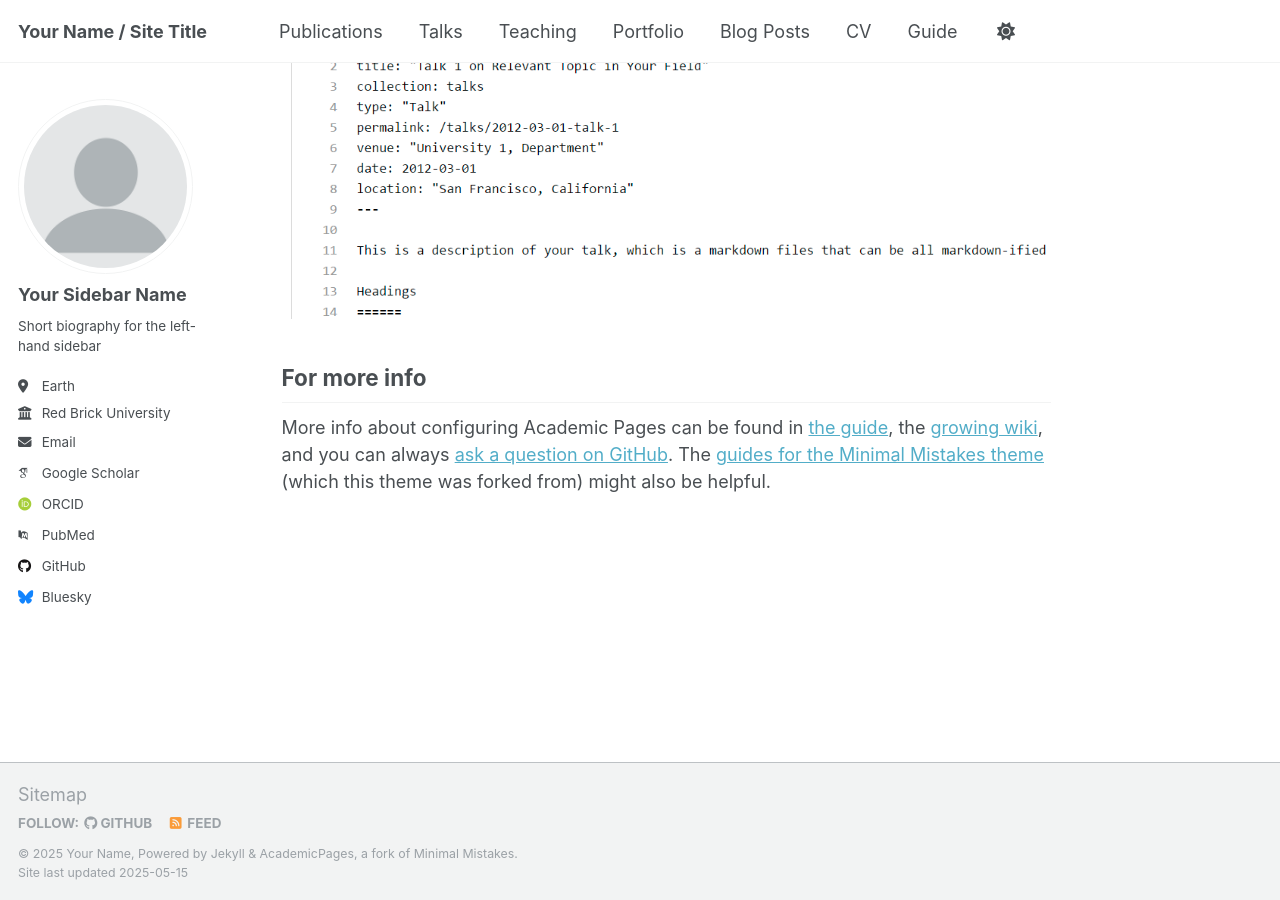
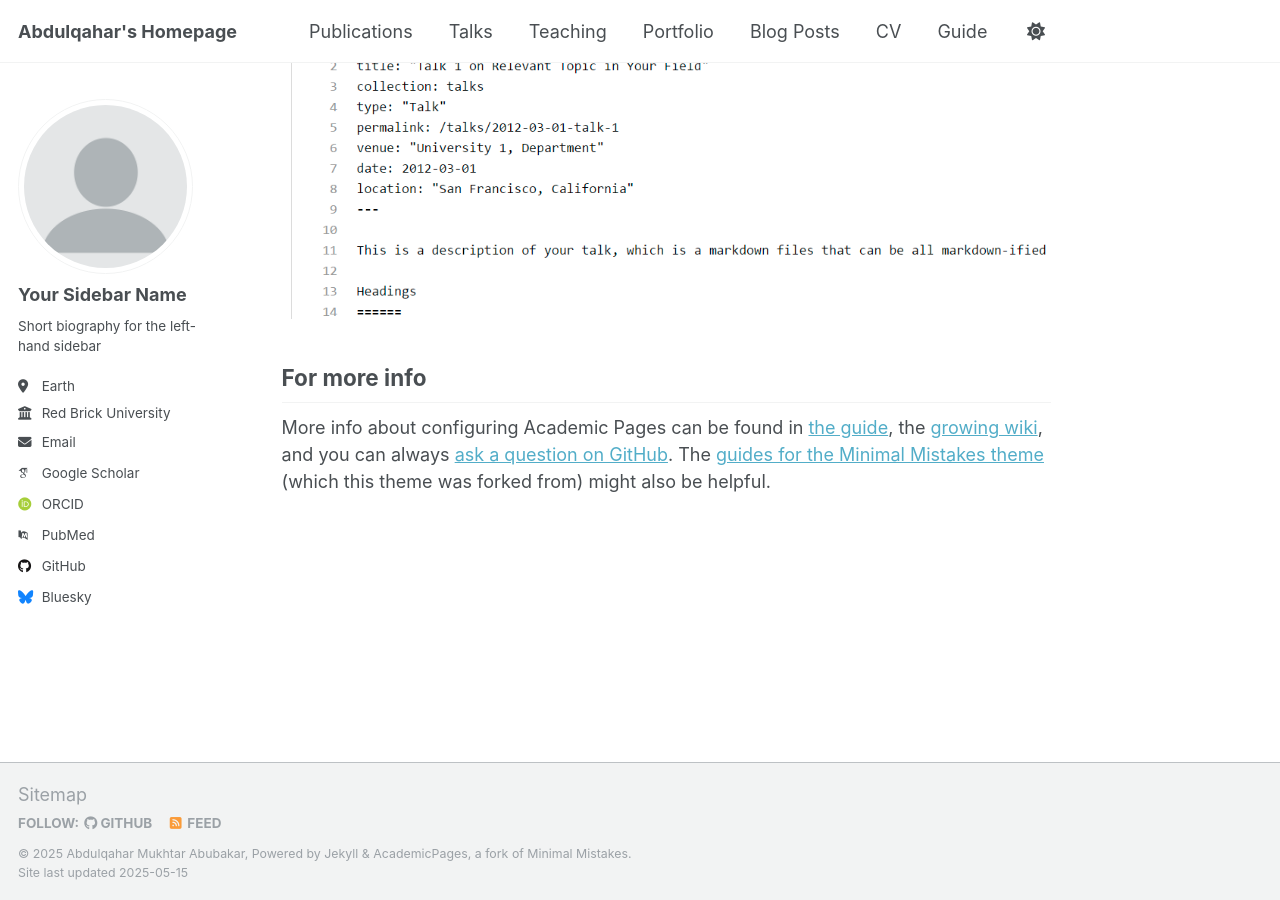
Before and after one commit to Abdulqahar47/Abdulqahar.github.io, a Jekyll site: the page built from _pages/about.md, in a window 1280 px wide and 900 px high, scrolled down 2636 px. Built offline with Jekyll 4.4.1, drawn with Linux system fonts in a browser that asks for light colours; some web fonts are replaced.

Commit message:
Update _config.yml

```diff
--- a/_config.yml
+++ b/_config.yml
@@ -9,13 +9,13 @@
 # Basic Site Settings
 locale                   : "en-US"
 site_theme               : "default"
-title                    : "Your Name / Site Title"
+title                    : "Abdulqahar's Homepage"
 title_separator          : "-"
-name                     : &name "Your Name"
+name                     : &name "Abdulqahar Mukhtar Abubakar"
 description              : &description "personal description"
-url                      : https://academicpages.github.io # the base hostname & protocol for your site e.g. "https://[your GitHub username].github.io" or if you already have some other page hosted on Github then use "https://[your GitHub username].github.io/[Your Repo Name]"
+url                      : https://abdulqahar.github.io # the base hostname & protocol for your site e.g. "https://[your GitHub username].github.io" or if you already have some other page hosted on Github then use "https://[your GitHub username].github.io/[Your Repo Name]"
 baseurl                  : "" # the subpath of your site, e.g. "/blog"
-repository               : "academicpages/academicpages.github.io"
+repository               : "Abdulqahar47/abdulqahar.github.io"
 
 # Site Author - The following control what appear as part of the author content on the side bar.
 #               If a field is blank the icon and link will not appear, otherwise it will be shown.
```
